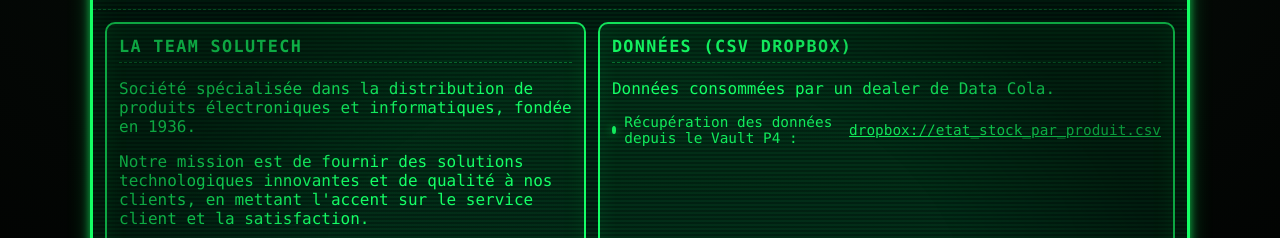
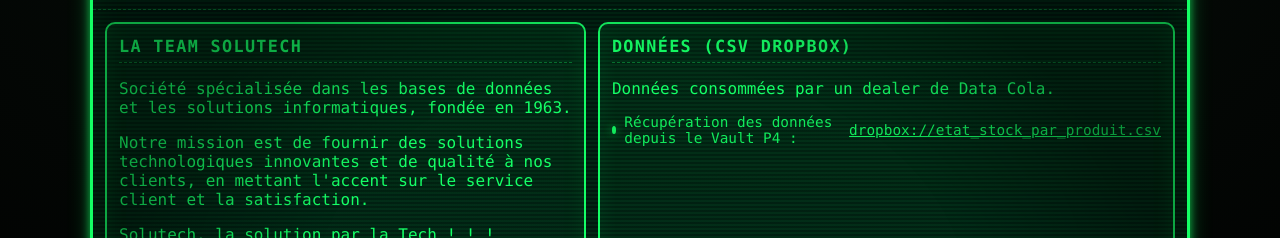
Before and after one commit to TheBretonDuke/Distributech, a plain HTML site: page suivant.html in a window 1280 px wide. Shown: the part 119-357 px from the top of the page. Drawn offline with Linux system fonts and the light colour scheme; no server answers.

Commit message:
Update suivant.html (#20)

```diff
--- a/suivant.html
+++ b/suivant.html
@@ -23,8 +23,7 @@
       <section class="panel">
         <h2>La Team Solutech</h2>
         <p>
-          Société spécialisée dans la distribution de produits électroniques
-          et informatiques, fondée en 1936.
+          Société spécialisée dans les bases de données et les solutions informatiques, fondée en 1963.
         </p>
         <p>
           Notre mission est de fournir des solutions technologiques innovantes
```
